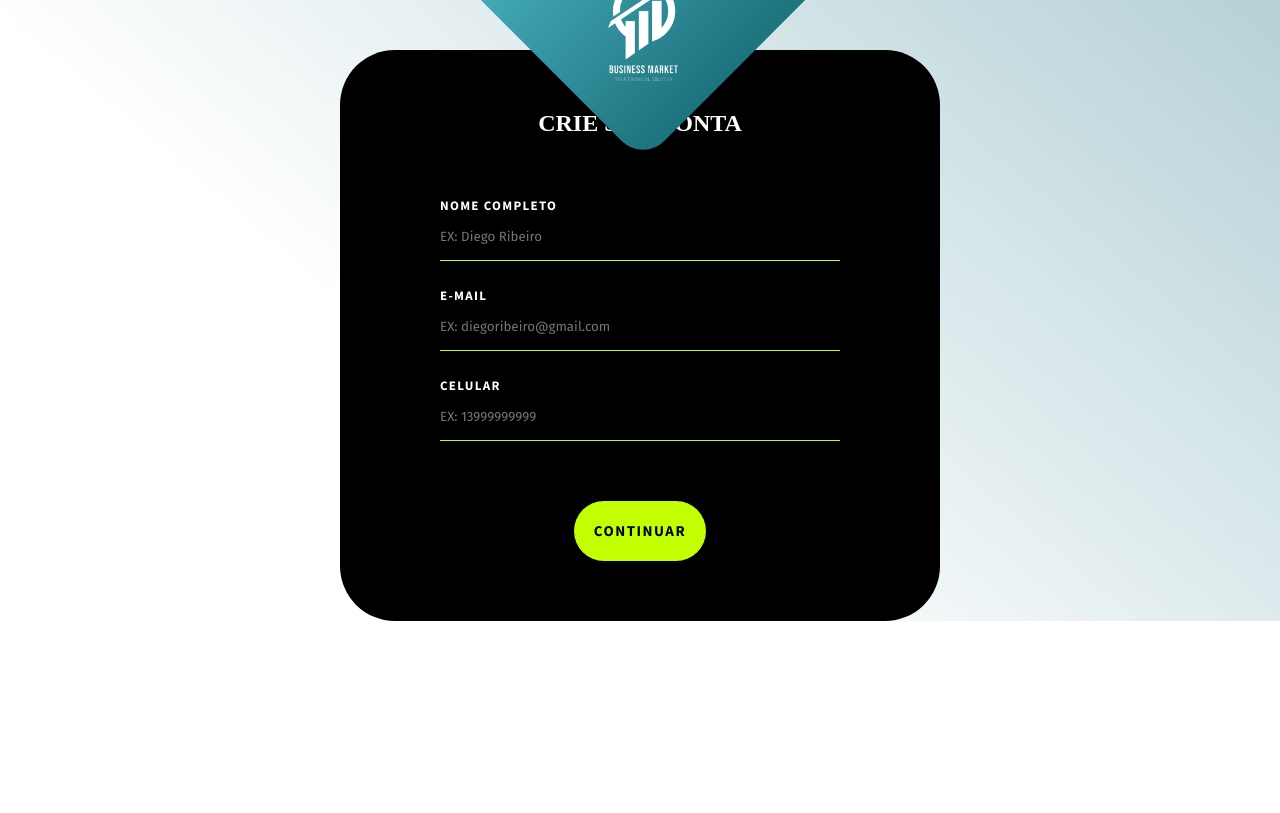
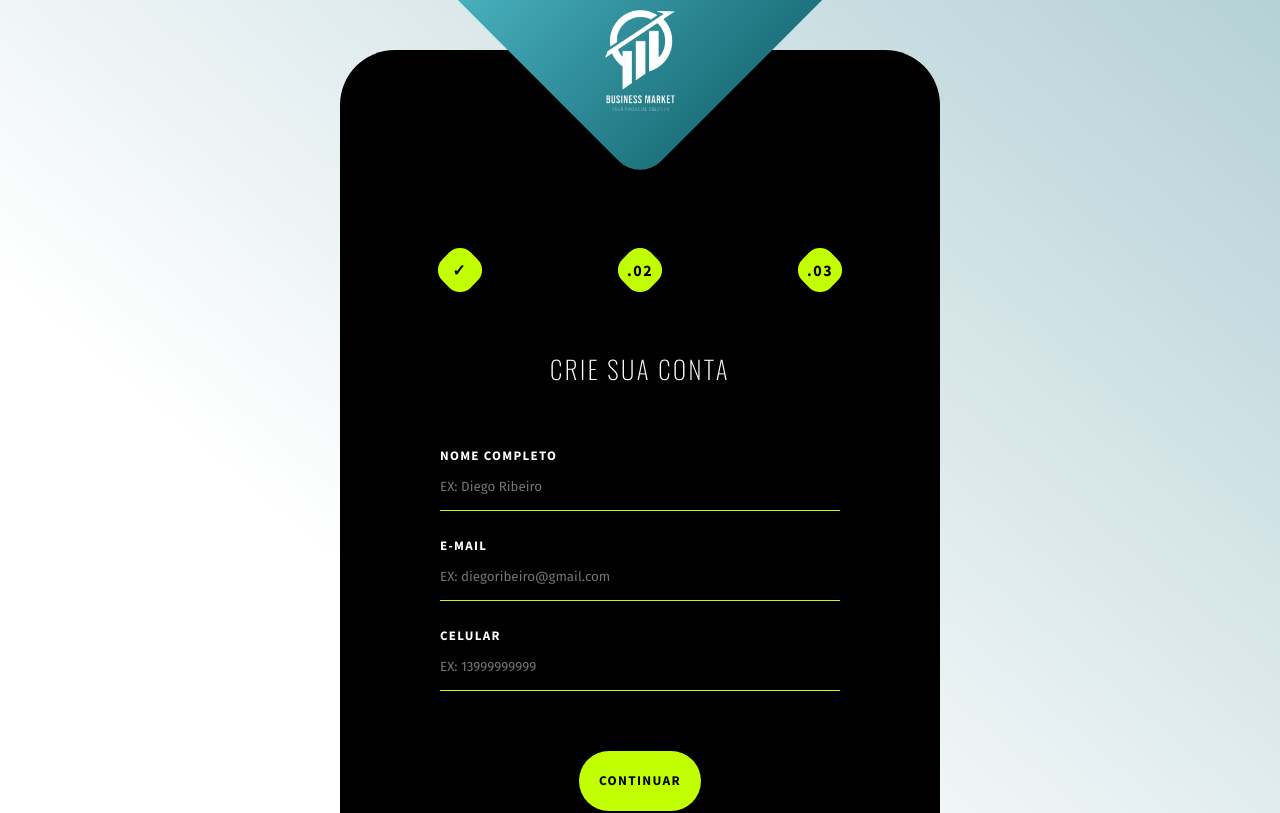
Before and after one commit to carlosemartins97/kbrtec, a React (Create React App) app: page /registration in a window 1280 px wide. Shown: the top 813 px of the page. Built offline with nearby package versions, Linux system fonts and the light colour scheme; a web font is replaced by a local one.

Commit message:
fix: registration layout improved and forms funcionalities

```diff
--- a/src/pages/Registration/index.jsx
+++ b/src/pages/Registration/index.jsx
@@ -1,5 +1,7 @@
 import Rectangle from '../../core/components/Rectangle';
 import Button from '../../core/components/Button';
+
+import Footer from '../Home/components/Footer'
 
 import Logo from '../../core/assets/logo1.png';
 
@@ -8,41 +10,149 @@ import {
     RegistrationContainer,
     Content,
     LogoContent,
+    Steps,
     LeftDetails,
     RightDetails,
 } from './styles';
+import { useState } from 'react';
+import { useEffect } from 'react';
 
 function Registration(){
+    const [step, setStep] = useState(1);
+
+    //criar estado que guarda os dados do formulário - feito
+    const [userData, setUserData] = useState({});
+    const [name, setName] = useState('');
+    const [email, setEmail] = useState('');
+    const [phone, setPhone] = useState('');
+    const [cpf, setCpf] = useState('');
+    const [city, setCity] = useState('');
+    const [state, setState] = useState('');
+
+    //setar onchange pra cada valor do formulário
+    function handleSaveUserData(){
+
+        if(step === 1 ){
+            setUserData({
+                name,
+                email,
+                phone
+            });
+            setStep(2);
+            console.log(userData);
+        } else if(step === 2){
+            setUserData({
+                ...userData,
+                cpf,
+                city,
+                state
+            });
+            setStep(3);
+        }
+    }
+
+    useEffect(() => {
+        console.log(userData);
+    },[userData])
+
+
+    //validação de dados
+    //mask
+
     return (
         <Container>
+
+            <RegistrationContainer>
                 <LogoContent>
                     <Rectangle >
                         <a href="/"><img src={Logo} alt="Logo da empresa"/></a>
                     </Rectangle>
                 </LogoContent>
-            <RegistrationContainer>
                 <Content>
+                    <Steps>
+                        <Rectangle>
+                            <p>✓</p>
+                        </Rectangle>
+
+                        <Rectangle>
+                            {
+                                step >= 2 ? (
+                                    <p>✓</p>
+                                ) : (
+                                    <p>.02</p>
+                                )
+                            }
+                        </Rectangle>
+
+                        <Rectangle>
+                            {
+                                step === 3 ? (
+                                    <p>✓</p>
+                                ) : (
+                                    <p>.03</p>
+                                )
+                            }
+                        </Rectangle>
+
+                    </Steps>
+                    {
+                        step === 1 || step === 2 ? (
+                            <>
+                                <form>
+                                    { step === 1 && (
+                                        <>
                                         <h1>Crie sua conta</h1>
-
-                    <form>
                                             <label>nome completo
-                            <input type="text" placeholder="EX: Diego Ribeiro"/>
+                                                <input type="text" placeholder="EX: Diego Ribeiro" value={name} onChange={(e) => setName(e.target.value)}/>
                                             </label>
 
                                             <label>E-mail
-                            <input type="email" placeholder="EX: diegoribeiro@gmail.com"/>
+                                                <input type="email" placeholder="EX: diegoribeiro@gmail.com"value={email} onChange={(e) => setEmail(e.target.value)} />
                                             </label>
 
                                             <label>celular
-                            <input type="text" placeholder="EX: 13999999999"/>
+                                                <input type="text" placeholder="EX: 13999999999" value={phone} onChange={(e) => setPhone(e.target.value)}/>
                                             </label>
+                                        </>
+                                    )}
+
+                                    {
+                                        step === 2 && (
+                                            <>
+                                            <h1>Crie sua conta</h1>
+                                                <label>CPF
+                                                    <input type="text" placeholder="EX: 01234567890" value={cpf} onChange={(e) => setCpf(e.target.value)}/>
+                                                </label>
+
+                                                <label>Cidade
+                                                    <input type="text" placeholder="EX: Santos" value={city} onChange={(e) => setCity(e.target.value)}/>
+                                                </label>
+
+                                                <label>Estado
+                                                    <input type="text" placeholder="EX: SP" value={state} onChange={(e) => setState(e.target.value)}/>
+                                                </label>
+                                            </>
+                                        )
+                                    }
                                 </form>
+                            </>
+                        ) : (
+                            <section>
+                                <h1>Obrigado por se registrar!</h1>
+                            </section>
+                        )
+                    }
 
-                    <Button>
+                    {
+                        step === 1 || step === 2 ? (
+                            <button type="submit" onClick={handleSaveUserData}>
                                 Continuar
-                    </Button>
+                            </button>
+                        ) : null
+                    }
                 </Content>
             </RegistrationContainer>
+            <Footer />
         </Container>
     )
 }
--- a/src/pages/Registration/styles.js
+++ b/src/pages/Registration/styles.js
@@ -11,15 +11,33 @@ export const Container = styled.section`
     display: flex;
     justify-content: center;
     align-items: center;
+    flex-direction: column;
+
+    >:last-child {
+        width: 100%;
+        padding: unset;
+        height: 98px;
+
+
+        > :first-child{
+            height: 50px;
+            justify-content: center;
+            > :nth-child(1), >:nth-child(2)  {
+                display: none;
+            }
+        }
+    }
 `;
 
 export const RegistrationContainer = styled.div`
+    position: relative;
+
     background: black;
 
     width: 100%;
     max-width: 600px;
 
-    margin-top: 50px;
+    margin: 50px 0;
 
     display: flex;
     flex-direction: column;
@@ -34,16 +52,28 @@ export const Content = styled.div`
     width: 100%;
     max-width: 400px;
 
+    min-height: 811px;
+
     display: flex;
     flex-direction: column;
+
+
 
     h1 {
         margin: 60px 0;
         text-align:center;
         text-transform: uppercase;
+
+        font-family: 'Oswald';
+        font-weight: 200;
+        font-size: 25px;
+        line-height: 37px;
+        letter-spacing: 0.1em;
+        text-transform: uppercase;
+
     }
 
-    form {
+    form, > section {
         display: flex;
         flex-direction: column;
 
@@ -79,8 +109,26 @@ export const Content = styled.div`
         }
     }
 
-    a {
+    button {
         margin: 60px auto;
+
+        font-family: 'Source Sans Pro';
+        font-weight: bold;
+        line-height: 60px;
+
+        letter-spacing: 0.1em;
+        text-transform: uppercase;
+
+        background: ${props => props.theme.colors.secondary};
+
+        border-radius: 30px;
+
+        padding: 0 20px;
+
+        &:hover {
+            transition: opacity 0.3s;
+            opacity: .5;
+        }
 
     }
 `;
@@ -97,8 +145,8 @@ export const LogoContent = styled.div`
 
         width: 300px;
         height: 300px;
-            top: -25%;
-            left: 38.5%;
+        left: 25%;
+        top: -28%;
 
         border-radius: 30px;
 
@@ -115,9 +163,40 @@ export const LogoContent = styled.div`
 
                 width: 70px;
 
-                    top: 30px;
+                top: 40px;
                 right: 115px;
             }
+        }
+    }
+`;
+
+
+export const Steps = styled.div`
+    display: flex;
+    justify-content: space-between;
+
+    > :nth-child(n) {
+        position: relative;
+
+        width: 40px;
+        height: 40px;
+
+        border-radius: 15px;
+
+        display: flex;
+        justify-content: center;
+        align-items: center;
+
+        margin-top: 200px;
+
+        p {
+            color: ${props => props.theme.colors.black};
+            transform: rotate(45deg);
+
+            font-family: 'Source Sans Pro';
+            font-weight: bold;
+            letter-spacing: 0.1em;
+            text-transform: uppercase;
         }
     }
 `;
```
Lines whose indentation alone changed are shown as unchanged.
